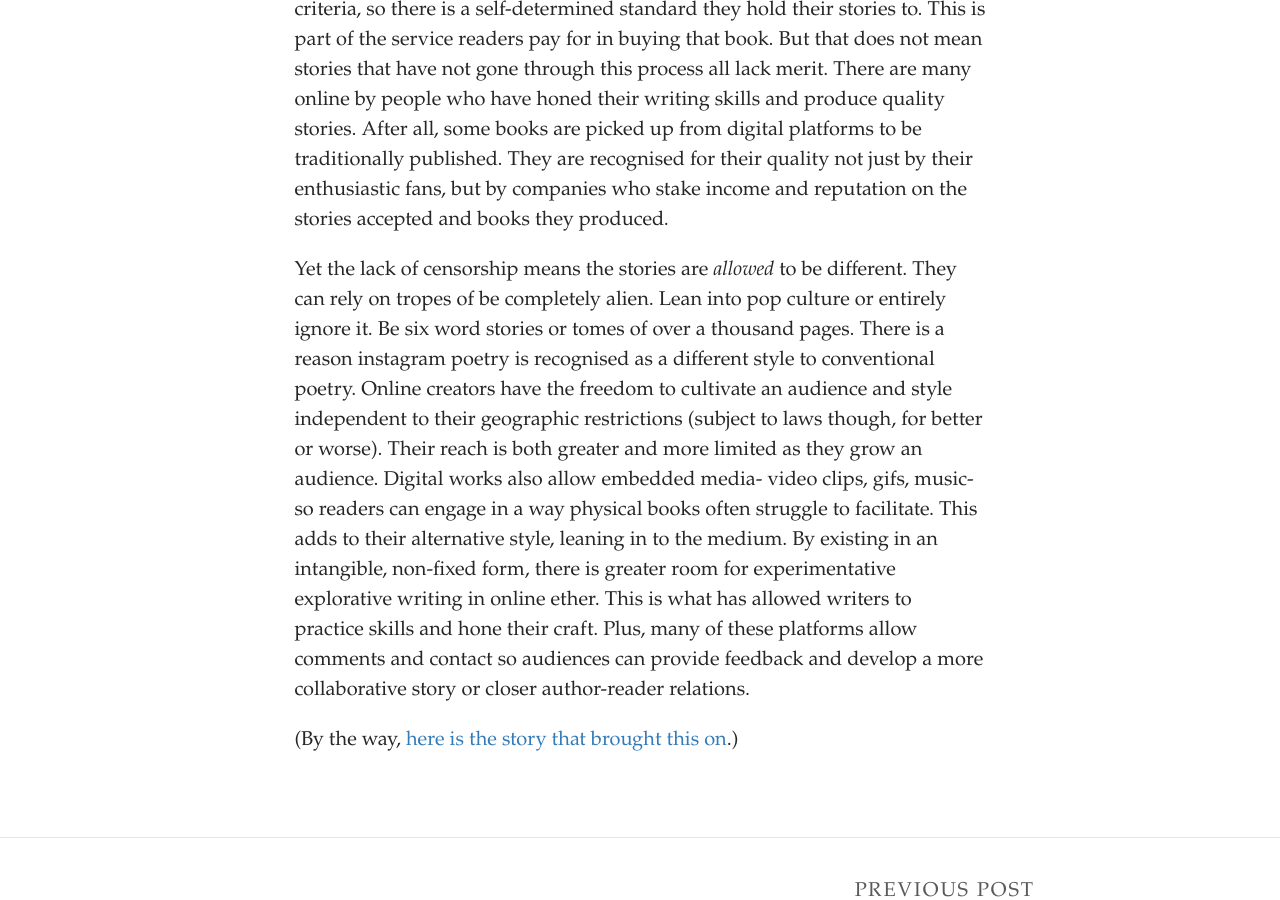
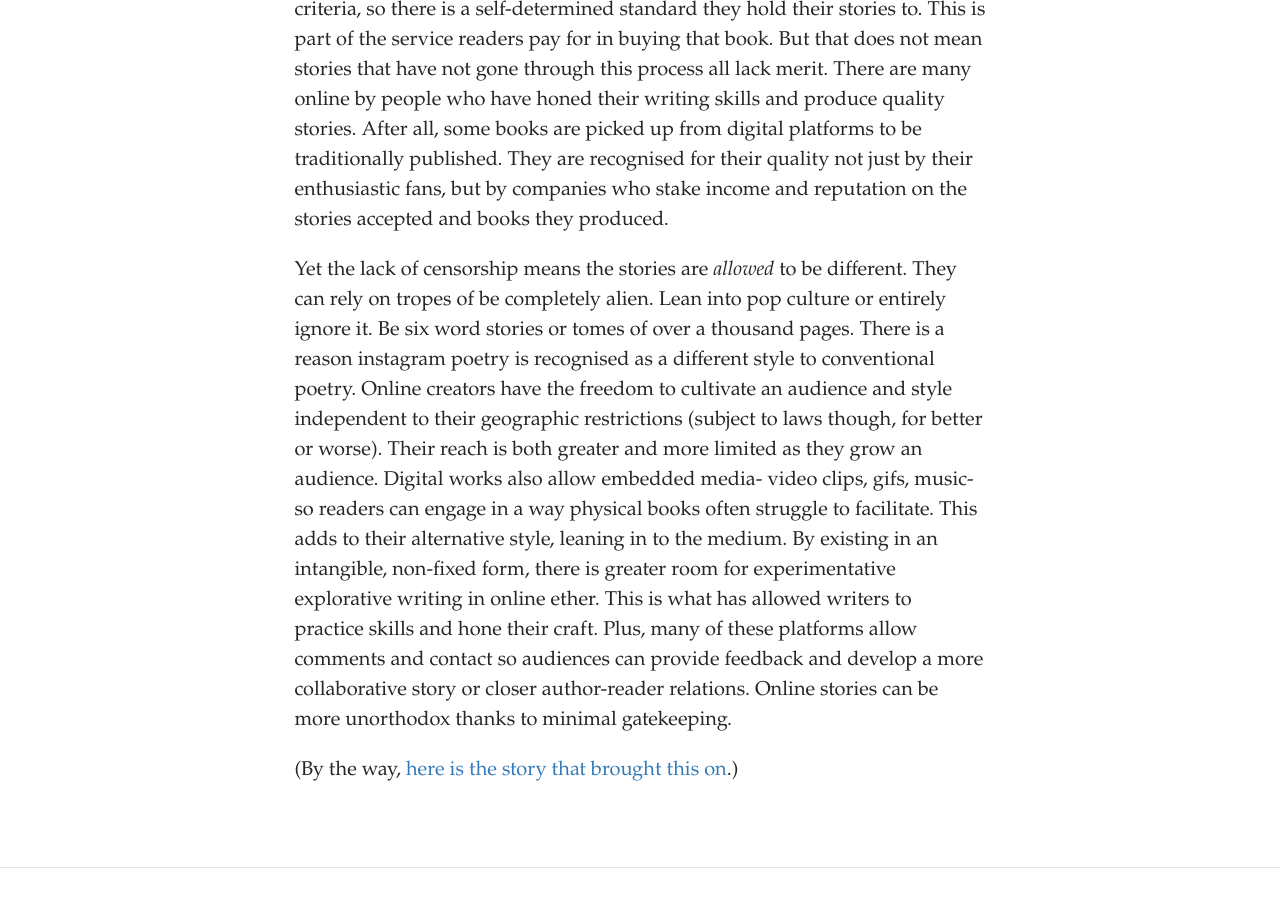
Before and after one commit to SammySpinsAYarn/Blog, a Jekyll site: the page built from _posts/2023-07-06-can-go-back-to-books-now.md, in a window 1280 px wide and 900 px high, scrolled down 720 px. Built offline with Jekyll 4.4.1, drawn with Linux system fonts in a browser that asks for light colours; some web fonts are replaced.

Commit message:
Update Post “2023-07-06-can-go-back-to-books-now”

```diff
--- a/_posts/2023-07-06-can-go-back-to-books-now.md
+++ b/_posts/2023-07-06-can-go-back-to-books-now.md
@@ -9,6 +9,6 @@
 
 Open access digital stories can hugely vary in quality. They range from the infamous, like the *My Immortal* fanfic, to the hugely successful, such as *The Martian*. Anybody with internet access can write on platforms ranging from those designed for a single author's work, to library-style collections, to blogs and social media posts. This is the nature of media online. This disparity means there are those who will not read books that are not traditionally published. They rely on the quality control provided by publishing houses.  Not a bad idea. Publishing houses need to ensure their products meet their criteria, so there is a self-determined standard they hold their stories to. This is part of the service readers pay for in buying that book. But that does not mean stories that have not gone through this process all lack merit. There are many online by people who have honed their writing skills and produce quality stories. After all, some books are picked up from digital platforms to be traditionally published. They are recognised for their quality not just by their enthusiastic fans, but by companies who stake income and reputation on the stories accepted and books they produced.
 
-Y﻿et the lack of censorship means the stories are *allowed* to be different. They can rely on tropes of be completely alien. Lean into pop culture or entirely ignore it. Be six word stories or tomes of over a thousand pages. There is a reason instagram poetry is recognised as a different style to conventional poetry. Online creators have the freedom to cultivate an audience and style independent to their geographic restrictions (subject to laws though, for better or worse). Their reach is both greater and more limited as they grow an audience. Digital works also allow embedded media- video clips, gifs, music- so readers can engage in a way physical books often struggle to facilitate. This adds to their alternative style, leaning in to the medium. By existing in an intangible, non-fixed form, there is greater room for experimentative explorative writing in online ether. This is what has allowed writers to practice skills and hone their craft. Plus, many of these platforms allow comments and contact so audiences can provide feedback and develop a more collaborative story or closer author-reader relations.
+Y﻿et the lack of censorship means the stories are *allowed* to be different. They can rely on tropes of be completely alien. Lean into pop culture or entirely ignore it. Be six word stories or tomes of over a thousand pages. There is a reason instagram poetry is recognised as a different style to conventional poetry. Online creators have the freedom to cultivate an audience and style independent to their geographic restrictions (subject to laws though, for better or worse). Their reach is both greater and more limited as they grow an audience. Digital works also allow embedded media- video clips, gifs, music- so readers can engage in a way physical books often struggle to facilitate. This adds to their alternative style, leaning in to the medium. By existing in an intangible, non-fixed form, there is greater room for experimentative explorative writing in online ether. This is what has allowed writers to practice skills and hone their craft. Plus, many of these platforms allow comments and contact so audiences can provide feedback and develop a more collaborative story or closer author-reader relations. Online stories can be more unorthodox thanks to minimal gatekeeping.
 
 (﻿By the way, [here is the story that brought this on](https://wanderinginn.com/table-of-contents/).)
```
